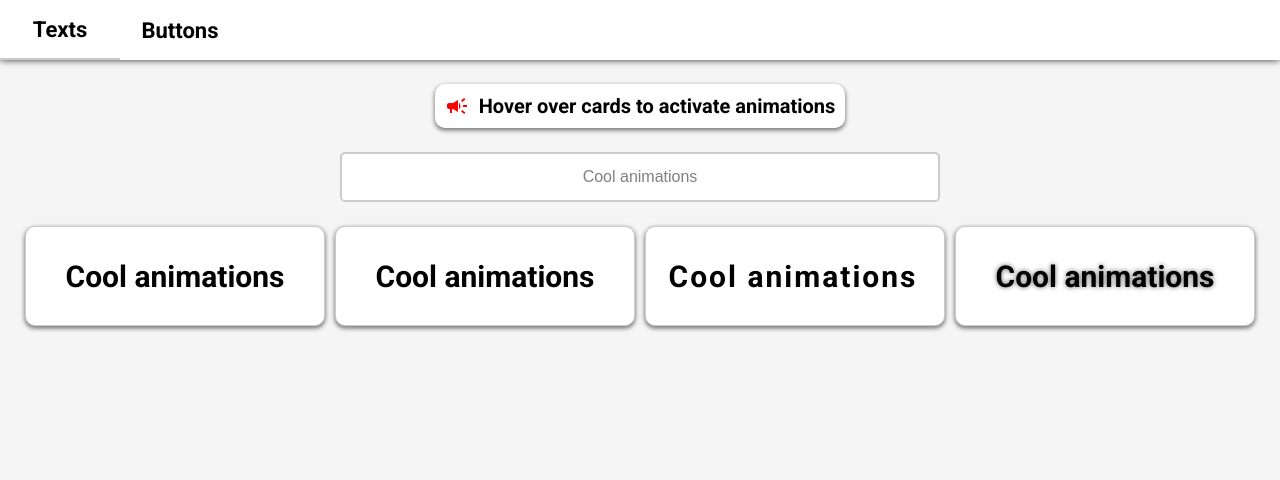
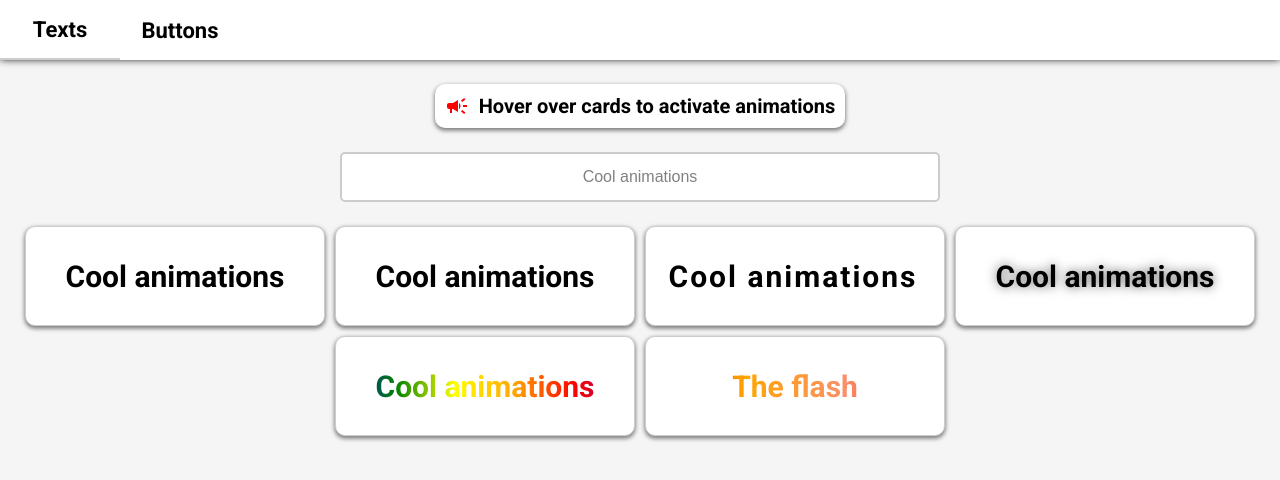
Before and after one commit to OthavioH/AnimationsLab, a React (Vite) app: page / in a window 1280 px wide. Shown: the top 480 px of the page. Built offline with nearby package versions, Linux system fonts and the light colour scheme.

Commit message:
Created the color change animation and Flash colors animation

```diff
--- a/src/pages/TextsPage/components/TextAnimation/TextAnimationList/TextAnimationList.tsx
+++ b/src/pages/TextsPage/components/TextAnimation/TextAnimationList/TextAnimationList.tsx
@@ -1,6 +1,8 @@
 import {
   AnimationList,
+  ChangeColorAnimation,
   FadeAnimation,
+  FlashColorsAnimation,
   SlideAnimation,
   TextAnimationItem,
   TextShadowAnimation,
@@ -29,6 +31,12 @@ export default function TextAnimationList({ text }: TextAnimationListProps) {
       <TextAnimationItem>
         <TextShadowAnimation>{text}</TextShadowAnimation>
       </TextAnimationItem>
+      <TextAnimationItem>
+        <ChangeColorAnimation>{text}</ChangeColorAnimation>
+      </TextAnimationItem>
+      <TextAnimationItem>
+        <FlashColorsAnimation>The flash</FlashColorsAnimation>
+      </TextAnimationItem>
     </AnimationList>
   );
 }
--- a/src/pages/TextsPage/components/TextAnimation/styles/TextAnimation.styles.ts
+++ b/src/pages/TextsPage/components/TextAnimation/styles/TextAnimation.styles.ts
@@ -168,7 +168,7 @@ const textShadowPulseAnimation = keyframes`
     text-shadow: 0 0 0 rgba(0, 0, 0, 0.6);
   }
   50% {
-    text-shadow: 0 0 10px rgba(0, 0, 0, 0.6);
+    text-shadow: 0 0 20px rgba(0, 0, 0, 0.6);
   }
   100% {
     text-shadow: 0 0 0 rgba(0, 0, 0, 0.6);
@@ -182,3 +182,66 @@ export const TextShadowAnimation = styled(Animation)`
   animation-iteration-count: infinite;
   /* animation: ${textShadowPulseAnimation} 2s ease-in-out infinite; */
 `;
+
+const changeColorAnimation = keyframes`
+    0% {
+        background-image: linear-gradient(to right, purple, blue, green, yellow, orange, red);
+    }
+    20% {
+        background-image: linear-gradient(to right, blue, green, yellow, orange, red, purple);
+    }
+    40% {
+        background-image: linear-gradient(to right, green, yellow, orange, red, purple, blue);
+    }
+    60% {
+        background-image: linear-gradient(to right, yellow, orange, red, purple, blue, green);
+    }
+    80% {
+        background-image: linear-gradient(to right, orange, red, purple, blue, green, yellow);
+    }
+    100% {
+        background-image: linear-gradient(to right, red, purple, blue, green, yellow, orange);
+    }
+`;
+
+export const ChangeColorAnimation = styled(Animation)`
+  animation-name: ${changeColorAnimation};
+  animation-duration: 300ms;
+  animation-timing-function: ease-in-out;
+  animation-iteration-count: infinite;
+  /* animation: ${changeColorAnimation} 2s ease-in-out infinite; */
+
+  -webkit-background-clip: text;
+  background-clip: text;
+  color: transparent;
+`;
+
+const flashColorsAnimation = keyframes`
+    0% {
+        background-image: linear-gradient(to right, red, red, orange, #fa9069);
+    }
+    25% {
+        background-image: linear-gradient(to right, red, orange, #fa9069, red);
+    }
+    50% {
+        background-image: linear-gradient(to right, orange, #fa9069, red, red);
+    }
+    75% {
+        background-image: linear-gradient(to right, #fa9069, red, red, orange);
+    }
+    100% {
+        background-image: linear-gradient(to right, red, red, orange, #fa9069);
+    }
+`;
+
+export const FlashColorsAnimation = styled(Animation)`
+  animation-name: ${flashColorsAnimation};
+  animation-duration: 300ms;
+  animation-timing-function: ease-in-out;
+  animation-iteration-count: infinite;
+  /* animation: ${flashColorsAnimation} 1s ease-in-out infinite; */
+
+  -webkit-background-clip: text;
+  background-clip: text;
+  color: transparent;
+`;
```
